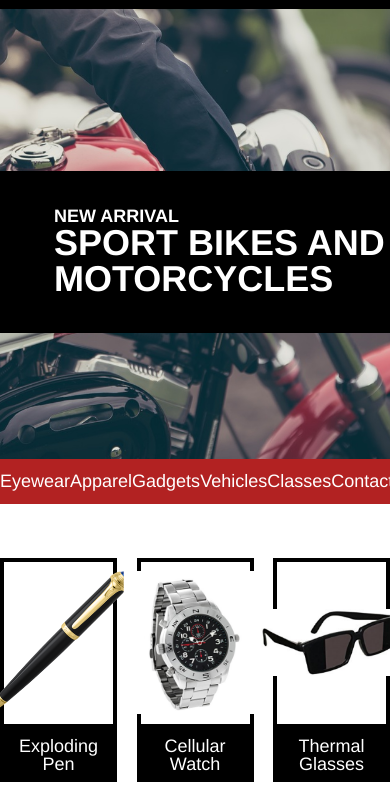
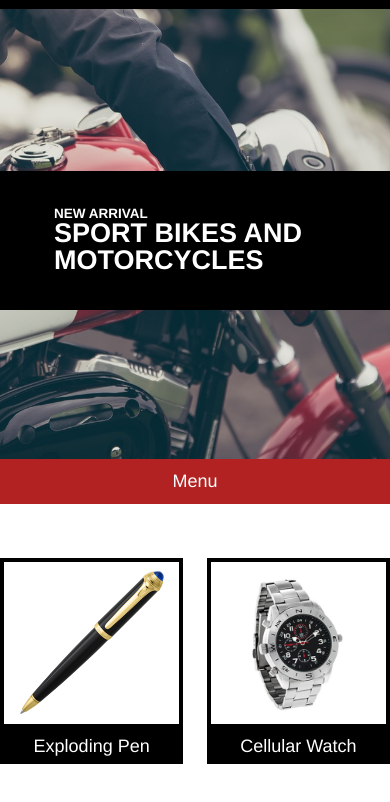
Before and after one commit to PrestonGB/secretagentsupply, a plain HTML site: page index.html in a window 390 px wide. Shown: the part 42-844 px from the top of the page. Drawn offline with Linux system fonts and the light colour scheme; files whose address does not match are found by name.

Commit message:
Format for tablet

```diff
--- a/index.html
+++ b/index.html
@@ -31,21 +31,26 @@
         <li>Contact</li>
       </ul>
     </nav>
+    <nav>
+      <ul class="container-mobile">
+        <li>Menu</li>
+      </ul>
+    </nav>
     <section class = "container">
       <section class = "items">
-        <section class = "item">
+        <section class = "item1">
           <section class = "item-image">
             <img src = "./resources/pen.png">
           </section>
           <span class = "description">Exploding Pen</span>
         </section>
-        <section class = "item">
+        <section class = "item2">
           <section class = "item-image">
             <img src = "./resources/watch.png">
           </section>
           <span class = "description">Cellular Watch</span>
         </section>
-        <section class = "item">
+        <section class = "item3">
           <section class = "item-image">
             <img src = "./resources/glasses.png">
           </section>
--- a/resources/css/style.css
+++ b/resources/css/style.css
@@ -71,6 +71,15 @@ nav .container {
   align-items: center;
 }
 
+nav .container-mobile {
+  display: flex;
+  justify-content: center;
+  padding-top: 0.75rem;
+  padding-bottom: 0.75rem;
+  list-style: none;
+  align-items: center;
+}
+
 .body {
   background-color: white;
 }
@@ -81,7 +90,9 @@ nav .container {
   justify-content: space-between;
 }
 
-.item {
+.item1,
+.item2,
+.item3 {
   width: 30%;
 }
 
@@ -129,3 +140,30 @@ footer {
   padding: 5rem;
   margin-top: 4em;
 }
+
+
+@media only screen and (max-width: 1023px) {
+  .item1, .item2 {
+    width: 47%;
+  }
+  .item3 {
+    display: none;
+  }
+  h4 {
+    font-size:.75rem;
+  }
+  .new h2 {
+    font-size: 1.5rem;
+
+  }
+  nav .container {
+    display: none;
+  }
+
+}
+
+@media only screen and (min-width: 1024px) {
+  nav .container-mobile {
+    display:none;
+  }
+}
```
